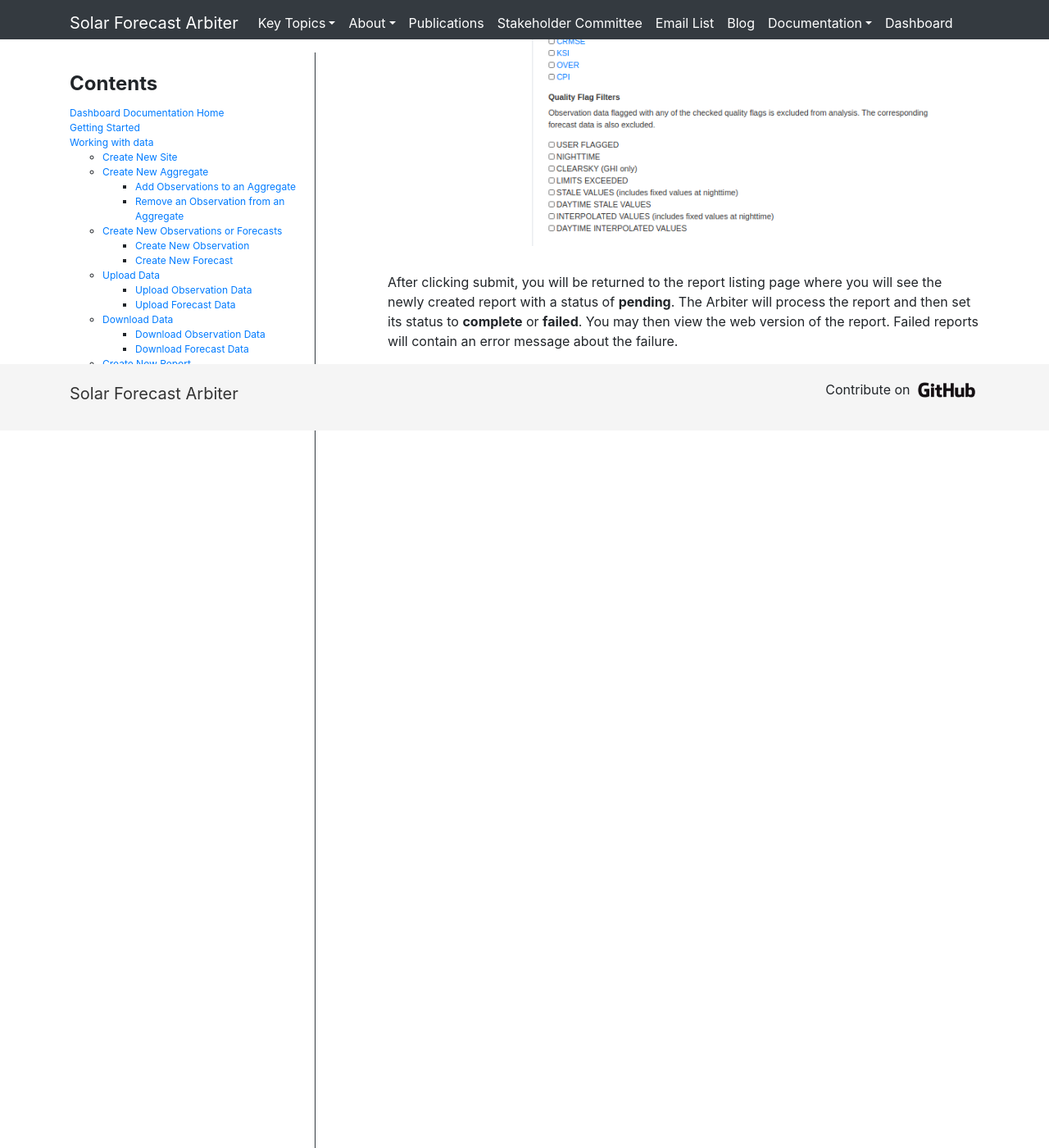
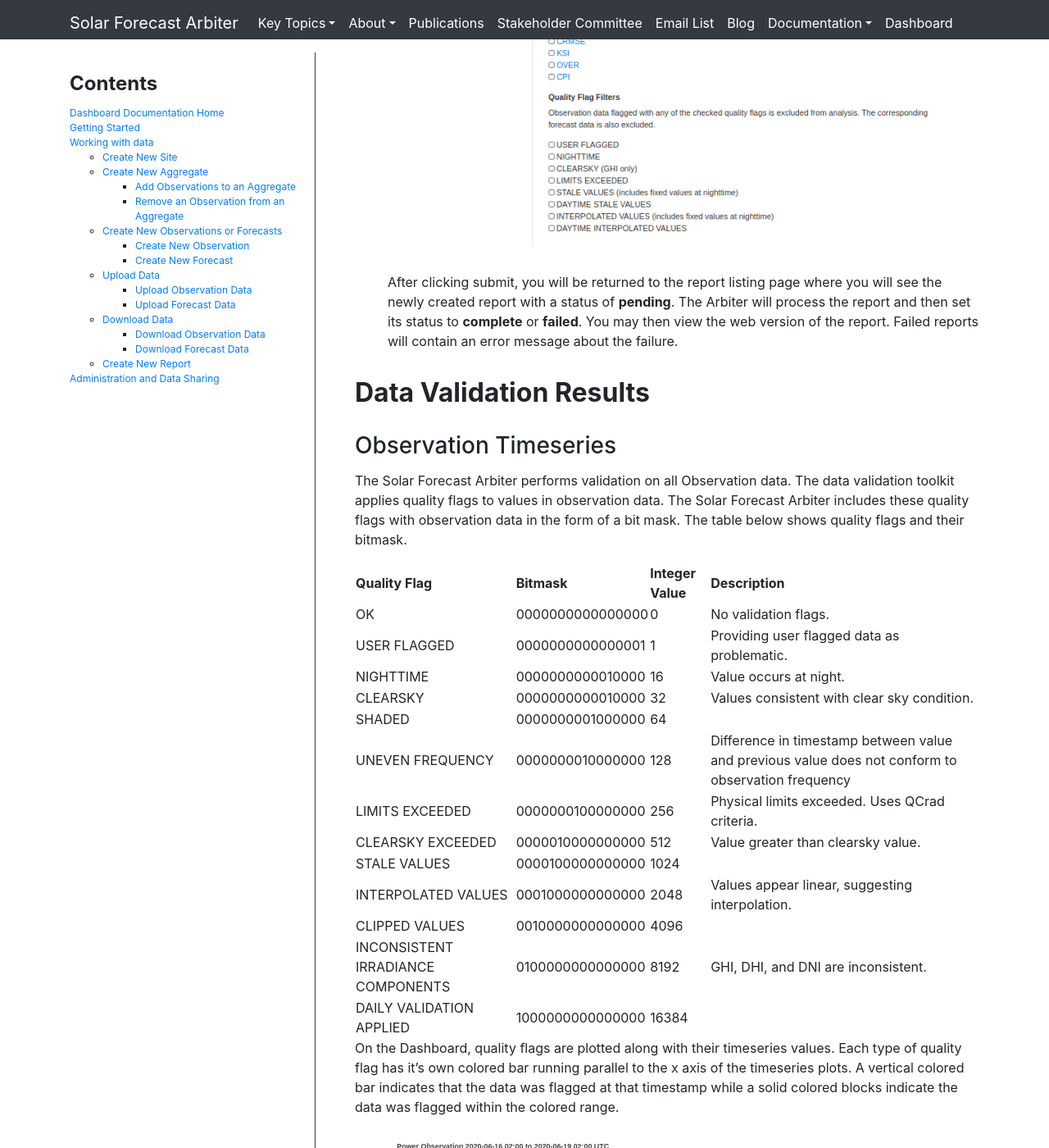
Before and after one commit to SolarArbiter/SolarArbiter.github.io, a Jekyll site: the page built from documentation/dashboard/working_with_data.md, in a window 1280 px wide and 1400 px high, scrolled down 20864 px. Shown: the whole window at 82% size. Built offline with Jekyll 4.4.1, drawn with Linux system fonts in a browser that asks for light colours; before the commit the page ends 21389 px from its top, so only the background shows below that.

Commit message:
add quality flag section

```diff
--- a/documentation/dashboard/working_with_data.md
+++ b/documentation/dashboard/working_with_data.md
@@ -332,3 +332,40 @@
     will process the report and then set its status to **complete** or
     **failed**. You may then view the web version of the report. Failed reports
     will contain an error message about the failure.
+
+
+Data Validation Results
+-----------------------
+
+### Observation Timeseries
+
+The Solar Forecast Arbiter performs validation on all Observation data. The
+data validation toolkit applies quality flags to values in observation data.
+The Solar Forecast Arbiter includes these quality flags with observation data
+in the form of a bit mask. The table below shows quality flags and their
+bitmask.
+
+|Quality Flag|Bitmask|Integer Value|Description|
+|------------|-------|-------------|-----------|
+|OK|0000000000000000|0|No validation flags.|
+|USER FLAGGED|0000000000000001|1|Providing user flagged data as problematic.|
+|NIGHTTIME|0000000000010000|16|Value occurs at night.|
+|CLEARSKY|0000000000010000|32|Values consistent with clear sky condition.|
+|SHADED|0000000001000000|64||
+|UNEVEN FREQUENCY|0000000010000000|128|Difference in timestamp between value and previous value does not conform to observation frequency|
+|LIMITS EXCEEDED|0000000100000000|256|Physical limits exceeded. Uses QCrad criteria.|
+|CLEARSKY EXCEEDED|0000010000000000|512|Value greater than clearsky value.|
+|STALE VALUES|0000100000000000|1024||
+|INTERPOLATED VALUES|0001000000000000|2048|Values appear linear, suggesting interpolation.|
+|CLIPPED VALUES|0010000000000000|4096||
+|INCONSISTENT IRRADIANCE COMPONENTS|0100000000000000|8192|GHI, DHI, and DNI are inconsistent.|
+|DAILY VALIDATION APPLIED|1000000000000000|16384||
+
+
+On the Dashboard, quality flags are plotted along with their timeseries values.
+Each type of quality flag has it's own colored bar running parallel to the x
+axis of the timeseries plots. A vertical colored bar indicates that the data
+was flagged at that timestamp while a solid colored blocks indicate the data
+was flagged within the colored range.
+
+<img class="my-3" src="/images/quality_flag_plot.png"/>
```
Also changed, not shown: images/quality_flag_plot.png (added).
